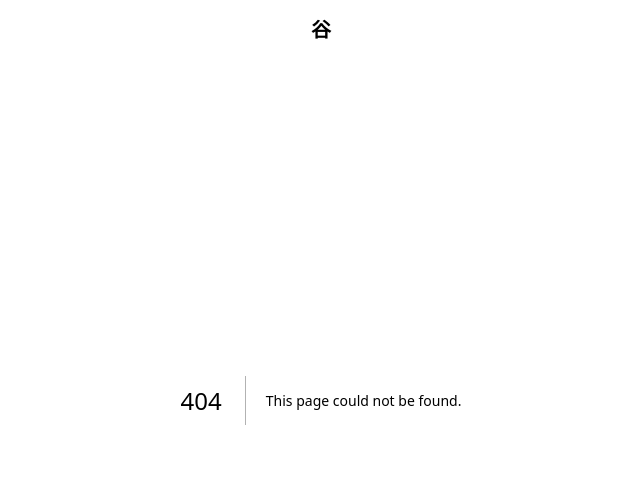
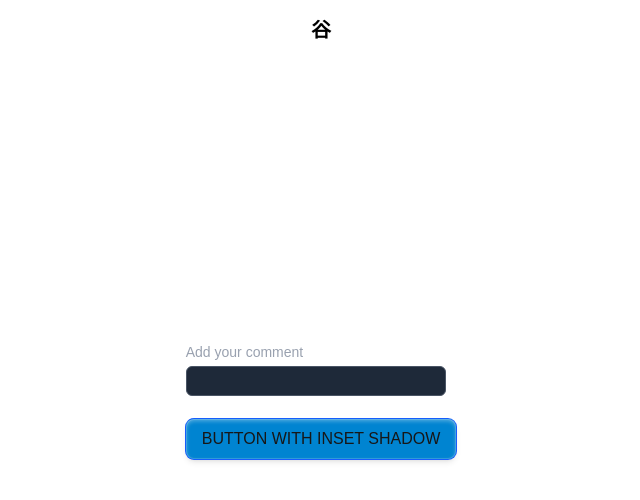
Before and after one commit to RohitSth/tailwind-v4-testing, a Next.js app: page /testing/buttons in a window 1280 px wide. Before the commit this address had no page. Shown: the top 500 px of the page, without its empty margins (319-959 px from the left). Built offline with nearby package versions, Linux system fonts and the light colour scheme.

Commit message:
update :: tested inset shadow and field sizing conetent box

```diff
--- a/src/app/page.tsx
+++ b/src/app/page.tsx
@@ -13,6 +13,13 @@ export default function Home() {
               </code>
             </Link>
           </li>
+          <li className="mb-2">
+            <Link href="/testing/buttons">
+              <code className="bg-black/[.05] dark:bg-white/[.06] px-1 py-0.5 rounded-sm font-semibold text-sky-500 hover:underline">
+                testing/buttons
+              </code>
+            </Link>
+          </li>
         </ol>
       </main>
     </div>
--- /dev/null
+++ b/src/app/testing/buttons/page.tsx
@@ -0,0 +1,17 @@
+export default function Buttons() {
+  return (
+    <div className="flex h-screen justify-center items-center">
+      <div className="flex flex-col gap-4">
+        <label className="block">
+          <span className="block text-sm font-medium text-gray-400 mb-1">
+            Add your comment
+          </span>
+          <textarea className="field-sizing-content text-sm text-gray-200 bg-gray-800 border border-gray-600 rounded-md focus:ring focus:ring-blue-500 focus:outline-none resize-none px-2 w-[260px] py-1"></textarea>
+        </label>
+        <button className="shadow-md inset-shadow-sm inset-shadow-white/35 ring ring-blue-600 inset-ring inset-ring-white/15 bg-sky-600 rounded-lg py-2 px-4 hover:bg-black transition-colors duration-300">
+          BUTTON WITH INSET SHADOW
+        </button>
+      </div>
+    </div>
+  );
+}
```
